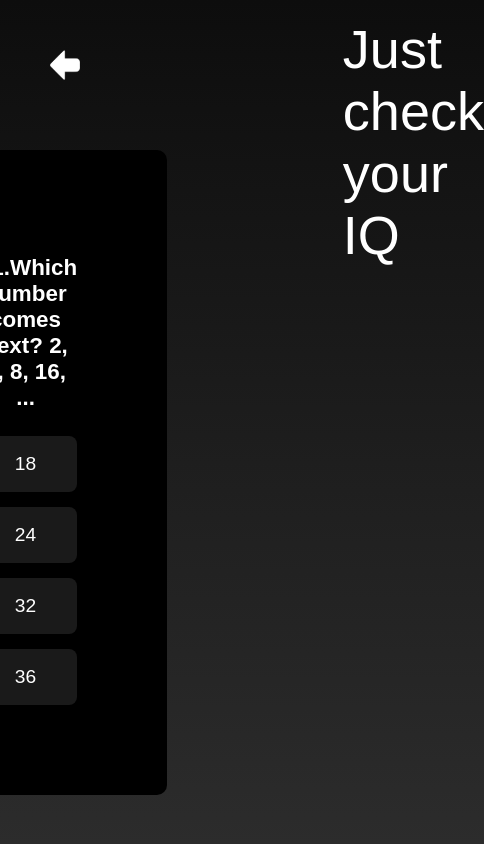
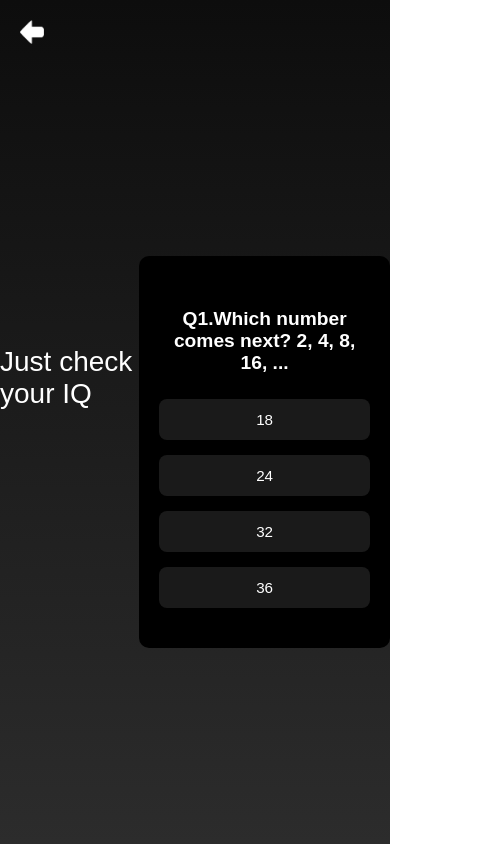
Before and after one commit to haniyasherine/useless-hairo, a plain HTML site: page iqtest.html in a window 390 px wide. Shown: the whole page, 484 px wide, since content can reach past the window. Drawn offline with Linux system fonts and the light colour scheme.

Commit message:
Update iqtest.css

```diff
--- a/iqtest.css
+++ b/iqtest.css
@@ -1,6 +1,6 @@
 body {
     font-family: Arial, sans-serif;
-    background: linear-gradient(to bottom, #0d0d0d,#2c2c2c);
+    background: linear-gradient(to bottom, #0d0d0d, #2c2c2c);
     color: #fff;
     margin: 0;
     padding: 0;
@@ -19,18 +19,19 @@ body {
     margin-top: 100px;
     text-align: center;
     position: relative;
-    right: 240px;
+    right: 240px; /* ❌ Not good for mobile */
 }
+
+/* Heading Text */
 .head p {
     color: white;
-  font-size: 54px;
-  left: 360px;
-  position: relative;
-  bottom: 280px;
-
+    font-size: 54px;
+    position: relative;
+    left: 360px; /* ❌ Not good for mobile */
+    bottom: 280px;
 }
 
-
+/* Quiz Section */
 #quiz-screen {
     text-align: center;
 }
@@ -40,6 +41,7 @@ h1 {
     margin-bottom: 25px;
 }
 
+/* Quiz Options */
 #options {
     display: grid;
     gap: 15px;
@@ -60,9 +62,58 @@ h1 {
     transform: scale(1.02);
     border-color: #00ff88;
 }
+
+/* Back Arrow */
 .arrow img {
     width: 30px;
     position: fixed;
     top: 50px;
     left: 50px;
 }
+
+/* ========== Responsive Styles ========== */
+@media (max-width: 768px) {
+    .container {
+        padding: 60px 30px;
+        margin-top: 60px;
+        right: 0; /* Remove offset */
+    }
+
+    .head p {
+        font-size: 36px;
+        left: 0; /* Center it */
+        bottom: 0;
+        margin-top: -100px;
+    }
+
+    h1 {
+        font-size: 1.2em;
+    }
+
+    .option {
+        font-size: 1em;
+        padding: 12px;
+    }
+}
+
+@media (max-width: 480px) {
+    .container {
+        padding: 40px 20px;
+    }
+
+    .head p {
+        font-size: 28px;
+        margin-top: -60px;
+    }
+
+    .option {
+        font-size: 0.95em;
+        padding: 10px;
+    }
+
+    .arrow img {
+        width: 24px;
+        top: 20px;
+        left: 20px;
+    }
+}
```
